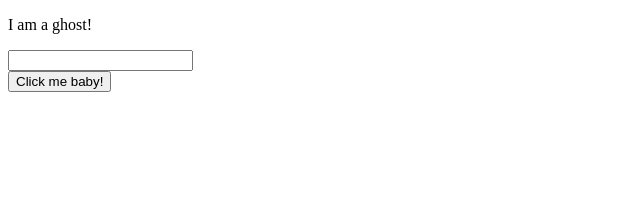
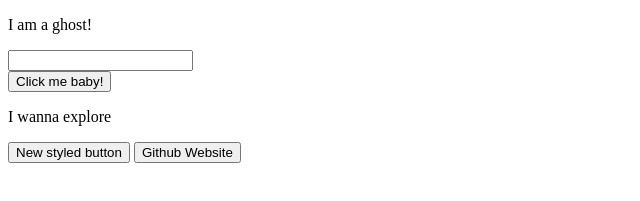
Before and after one commit to Shuprov/my-first-website, a plain HTML site: page index.html in a window 1280 px wide. Shown: the part 105-306 px from the top of the page, without its empty margins (0-640 px from the left). Drawn offline with Linux system fonts and the light colour scheme.

Commit message:
Text Updated

```diff
--- a/index.html
+++ b/index.html
@@ -12,5 +12,8 @@
     <input type="text">
     <br>
     <button>Click me baby!</button>
+    <p>I wanna explore</p>
+    <button>New styled button</button>
+    <button>Github Website</button>
 </body>
 </html>
```
